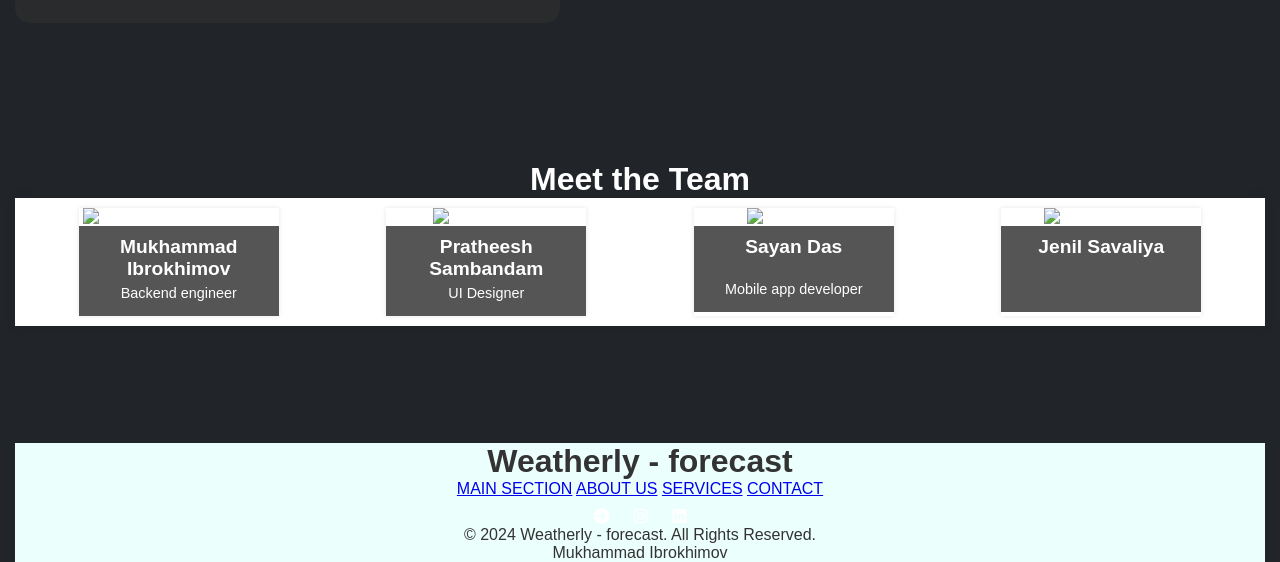
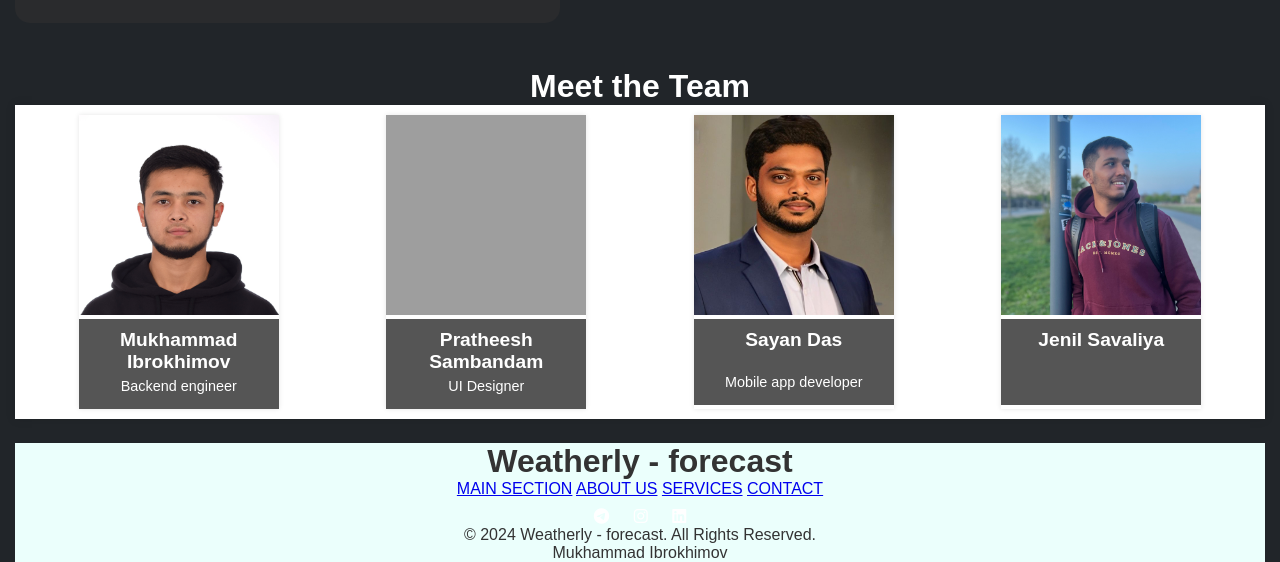
Before and after one commit to mukhammadsiddiq/Weatherly, a plain HTML site: page index.html in a window 1280 px wide. Shown: the part 2351-2913 px from the top of the page. Drawn offline with nearby package versions, Linux system fonts and the light colour scheme; the site is published under a folder, as on GitHub Pages, so addresses that start at the root find nothing.

Commit message:
changed some minar mistakes

```diff
--- a/index.html
+++ b/index.html
@@ -275,7 +275,7 @@
       <div class="container_aboutus">
           <!-- Team member Mukhammad Ibrokhimov -->
           <div class="team-member">
-              <img src="/images/Me.jpg" alt="Mukhammad Ibrokhimov">
+              <img src="images/Me.jpg" alt="Mukhammad Ibrokhimov">
               <div class="info">
                   <h3>Mukhammad Ibrokhimov</h3>
                   <p>Backend engineer</p>
@@ -283,7 +283,7 @@
           </div>
           <!-- Team member Pratheesh Sambandam -->
           <div class="team-member">
-              <img src="/images/sambandam.png" alt="Sambandam">
+              <img src="images/sambandam.png" alt="Sambandam">
               <div class="info">
                   <h3>Pratheesh Sambandam</h3>
                   <p>UI Designer</p>
@@ -291,7 +291,7 @@
           </div>
           <!-- Team member Sayan Das -->
           <div class="team-member">
-              <img src="/images/Das.jpg" alt="Sayan Das">
+              <img src="images/Das.jpg" alt="Sayan Das">
               <div class="info">
                   <h3>Sayan Das</h3>
                   <br>
@@ -300,7 +300,7 @@
           </div>
           <!-- Team member Jenil Savaliya -->
           <div class="team-member">
-              <img src="/images/jenil.jpg" alt="Jenil Savaliya">
+              <img src="images/jenil.jpg" alt="Jenil Savaliya">
               <div class="info">
                   <h3>Jenil Savaliya</h3>
                   <p><br></p>
```
